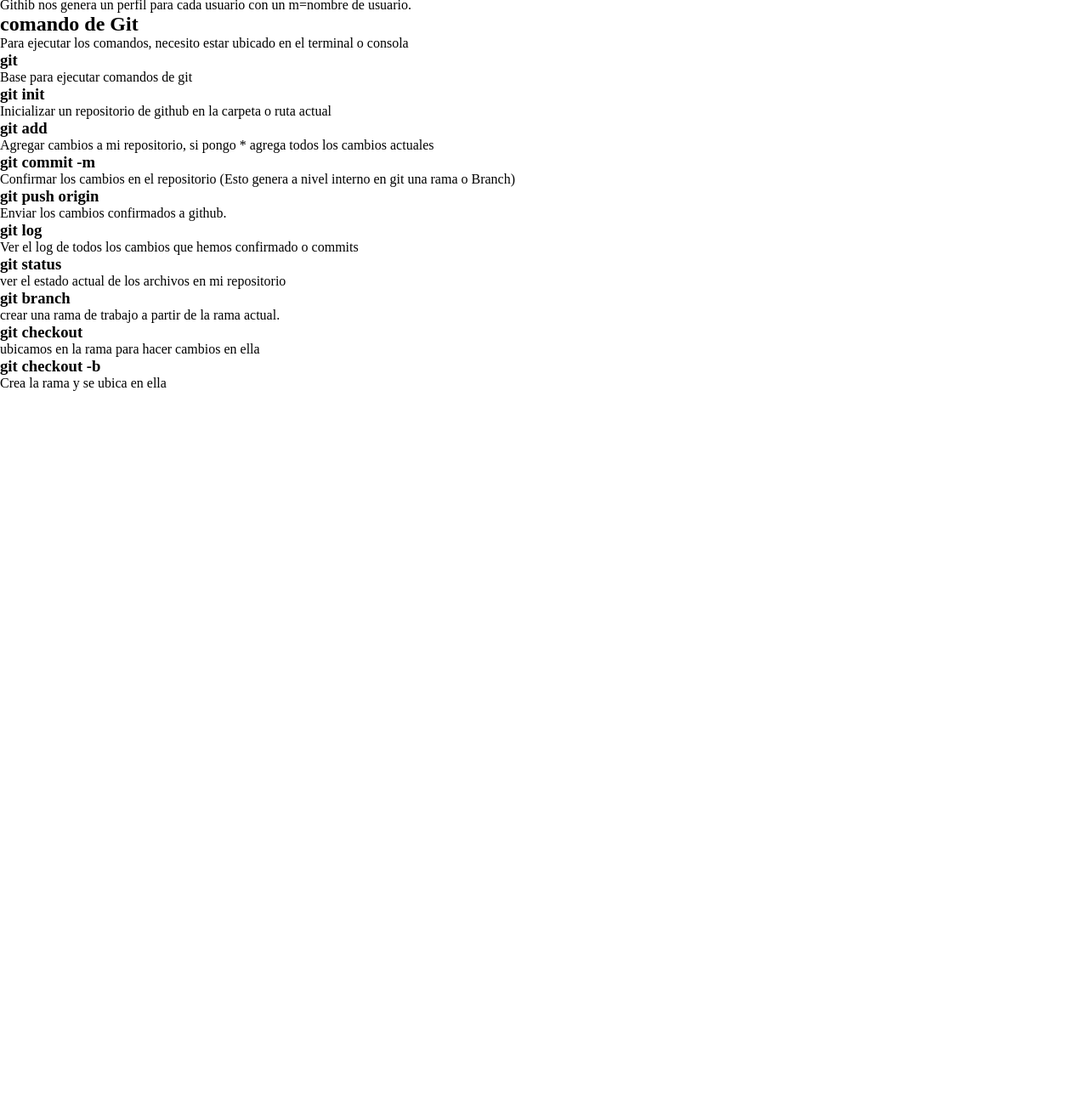
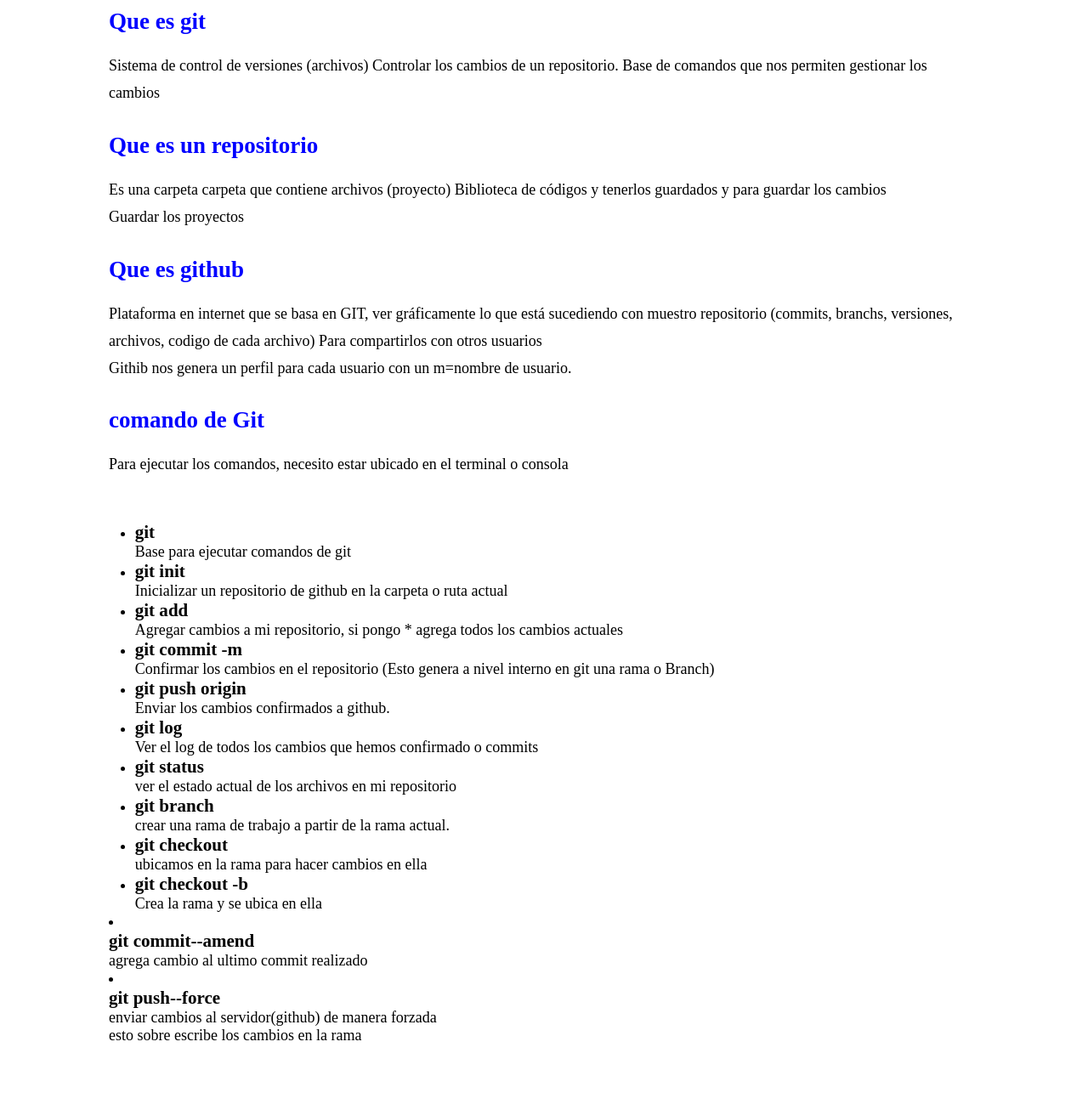
Before and after one commit to danielforerocode/segundo-repositorio, a plain HTML site: page index.html in a window 1280 px wide. Shown: the part 211-1510 px from the top of the page at 85% size. Before the commit the page ends 800 px from the top, so only its background shows below. Drawn offline with Linux system fonts and the light colour scheme.

Commit message:
se agregan estilos al index

```diff
--- a/index.html
+++ b/index.html
@@ -11,7 +11,7 @@
     <h1>SEGUNDO EJERCICIO DE GIT Y GIHUB</h1>
 
     <!--section1-->
-    <div class="seccion" id="section1">
+    <div class="section" id="section1">
       <h2>Que es git</h2>
       <p>
         Sistema de control de versiones (archivos) Controlar los cambios de un
@@ -20,7 +20,7 @@
     </div>
 
     <!--section2-->
-    <div class="seccion" id="section2">
+    <div class="section" id="section2">
       <h2>Que es un repositorio</h2>
       <p>
         Es una carpeta carpeta que contiene archivos (proyecto) Biblioteca de
@@ -30,7 +30,7 @@
     </div>
 
     <!--section3-->
-    <div class="seccion" id="section3">
+    <div class="section" id="section3">
       <h2>Que es github</h2>
       <p>
         Plataforma en internet que se basa en GIT, ver gráficamente lo que está
@@ -44,7 +44,7 @@
     </div>
 
     <!--section4-->
-    <div class="seccion" id="section3">
+    <div class="section" id="section3">
       <h2>comando de Git</h2>
       <p>
         Para ejecutar los comandos, necesito estar ubicado en el terminal o
@@ -100,6 +100,16 @@
           <p>Crea la rama y se ubica en ella</p>
         </li>
       </ul>
+      <li>
+        <h3>git commit--amend</h3>
+        <p>agrega cambio al ultimo commit realizado</p>
+      </li>
+      <li>
+        <h3>git push--force</h3>
+        <p>enviar cambios al servidor(github) de manera forzada</p>
+        <p>esto sobre escribe los cambios en la rama</p>
+      </li>
     </div>
+
   </body>
 </html>
--- a/style.css
+++ b/style.css
@@ -3,3 +3,39 @@
     margin: 0;
     padding: 0;
 }
+body{
+    display: flex;
+    flex-direction: column;
+    padding: 10% ;
+    font-size: 18px;
+}
+
+h1{
+    text-align: center;
+    color: red;
+    margin-bottom: 5%;
+
+}
+
+.section{
+padding-bottom: 3%;
+}
+
+.section > h2{
+    color: blue;
+    margin-bottom: 20px ;
+}
+
+.section > p{
+    line-height: 32px;
+
+}
+
+.section > ul{
+    padding-left: 3%;
+    padding-top: 5%;
+}
+
+#section4 > ul > li{
+    padding-top: 20px;
+}
```
